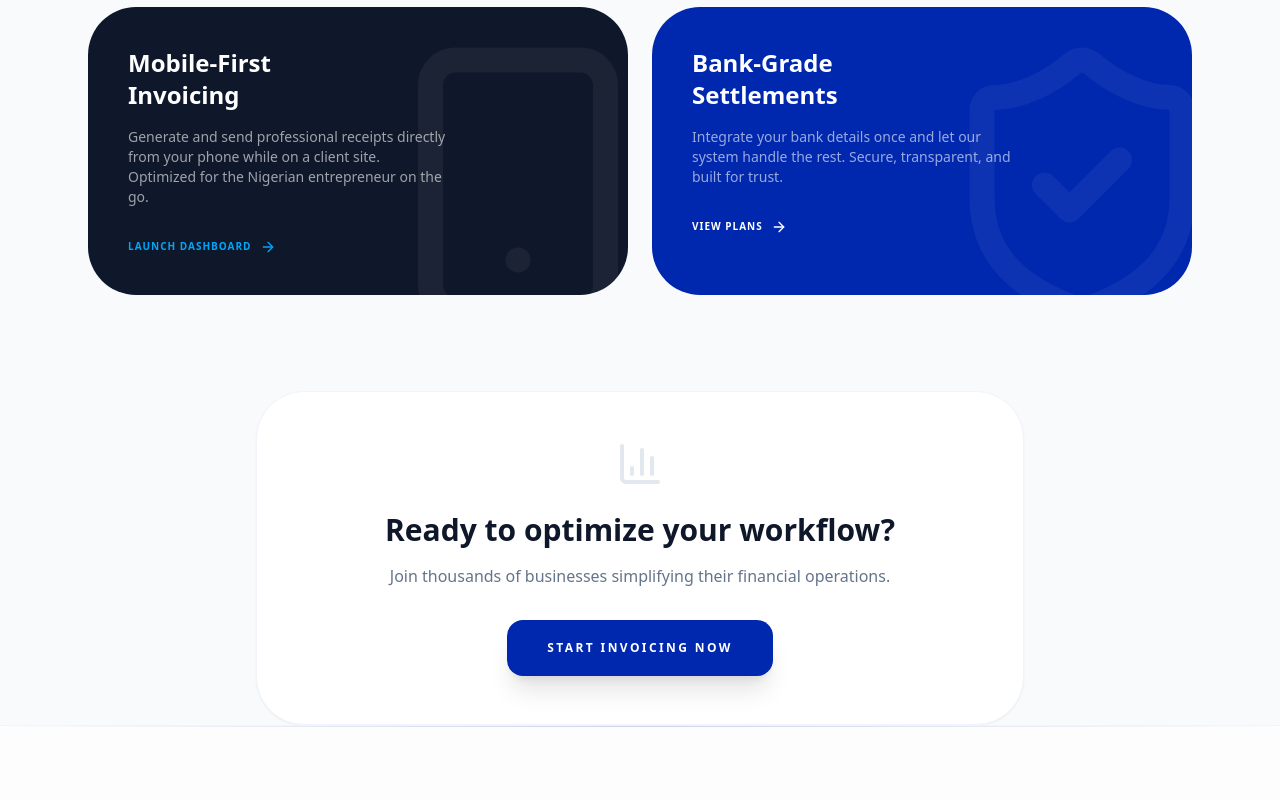
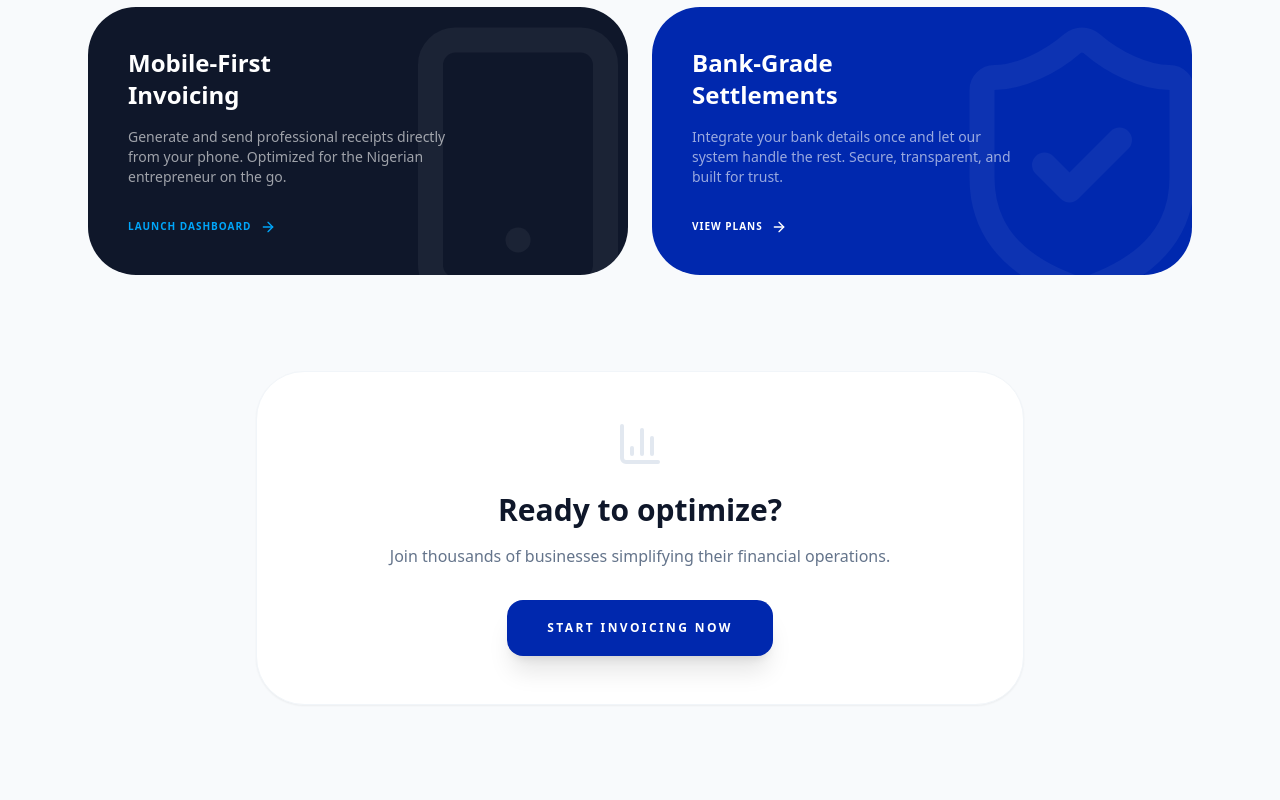
Before and after one commit to Ademolah/QuickInvoiceFrontend, a React (Create React App) app: page /solutions in a window 1280 px wide. Shown: the part 800-1600 px from the top of the page. Built offline with nearby package versions, Linux system fonts and the light colour scheme.

Commit message:
updated solutions.jsx

```diff
--- a/src/components/Solutions.jsx
+++ b/src/components/Solutions.jsx
@@ -37,8 +37,13 @@ export default function Solutions() {
   ];
 
   return (
-    <div className="min-h-screen bg-[#F8FAFC] pb-20">
-        <Navbar/>
+    /* Removed pb-20 so Footer touches the bottom properly */
+    <div className="min-h-screen bg-[#F8FAFC] flex flex-col">
+      <Navbar />
+
+      {/* Main Content Wrapper - flex-grow ensures footer stays at bottom if content is short */}
+      <main className="flex-grow">
+
         {/* Hero Section */}
         <section className="bg-white border-b border-slate-200 pt-20 pb-16 px-6">
           <div className="max-w-5xl mx-auto text-center">
@@ -97,11 +102,11 @@ export default function Solutions() {
               <div className="relative z-10">
                 <h3 className="text-2xl font-black mb-4">Mobile-First <br />Invoicing</h3>
                 <p className="text-white/60 font-medium mb-8 max-w-xs text-sm">
-                Generate and send professional receipts directly from your phone while on a client site.
+                  Generate and send professional receipts directly from your phone.
                   Optimized for the Nigerian entrepreneur on the go.
                 </p>
                 <button
-                onClick={() => navigate("/dashboard")}
+                  onClick={() => navigate("/login")}
                   className="flex items-center gap-2 text-[10px] font-black uppercase tracking-widest text-[#00A6FA] hover:gap-4 transition-all"
                 >
                   Launch Dashboard <ArrowRight size={16} />
@@ -118,7 +123,7 @@ export default function Solutions() {
                   Secure, transparent, and built for trust.
                 </p>
                 <button
-                 onClick={() => navigate("/billing")}
+                   onClick={() => navigate("/login")}
                   className="flex items-center gap-2 text-[10px] font-black uppercase tracking-widest text-white hover:gap-4 transition-all"
                 >
                   View Plans <ArrowRight size={16} />
@@ -128,11 +133,11 @@ export default function Solutions() {
           </div>
         </div>
 
-      {/* Final CTA */}
-      <section className="mt-24 px-6 text-center">
+        {/* Final CTA - Added mb-24 to create space before Footer */}
+        <section className="mt-24 mb-24 px-6 text-center">
           <div className="max-w-3xl mx-auto bg-white rounded-[3rem] p-12 border border-slate-100 shadow-sm">
             <BarChart3 className="mx-auto text-slate-200 mb-6" size={48} />
-          <h2 className="text-3xl font-black text-slate-900 mb-4">Ready to optimize your workflow?</h2>
+            <h2 className="text-3xl font-black text-slate-900 mb-4">Ready to optimize?</h2>
             <p className="text-slate-500 font-medium mb-8">Join thousands of businesses simplifying their financial operations.</p>
             <button
               onClick={() => navigate("/login")}
@@ -142,9 +147,9 @@ export default function Solutions() {
             </button>
           </div>
         </section>
+      </main>
 
-          <Footer/>
-
+      <Footer />
     </div>
   );
 }
```
Lines whose indentation alone changed are shown as unchanged.
